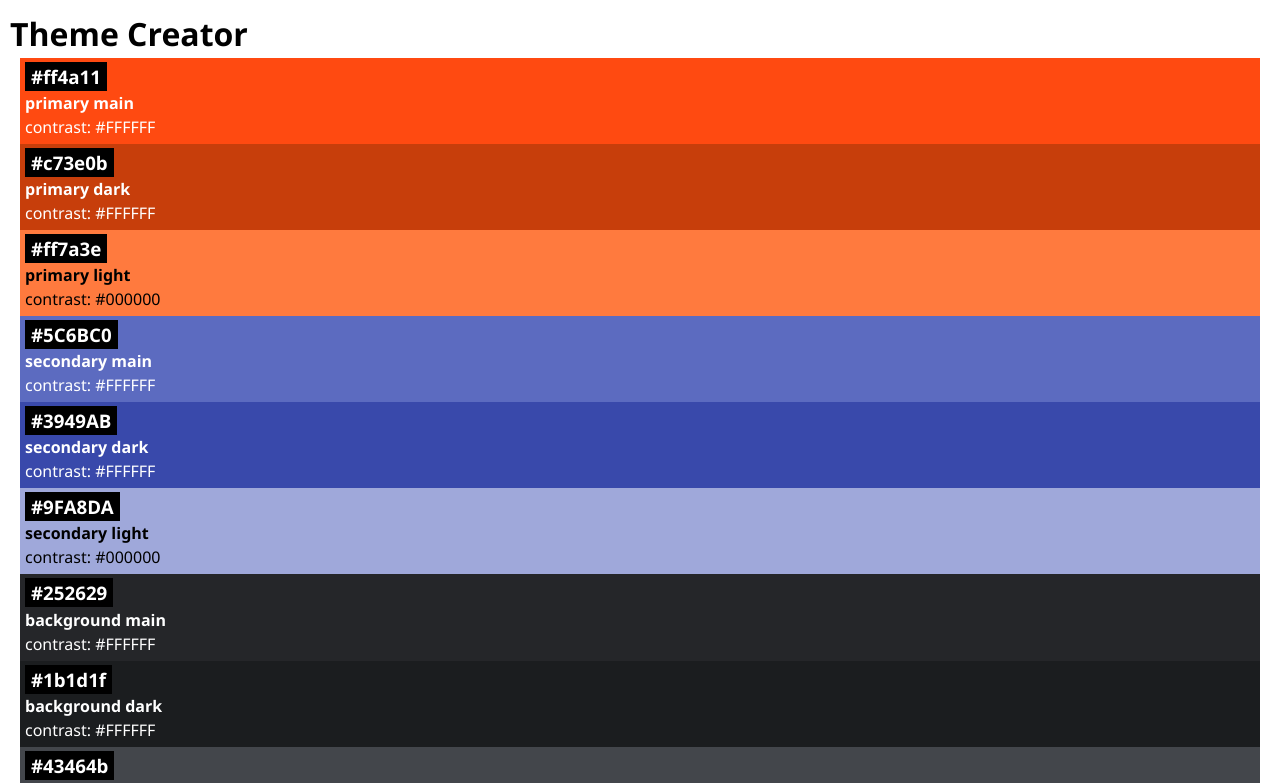
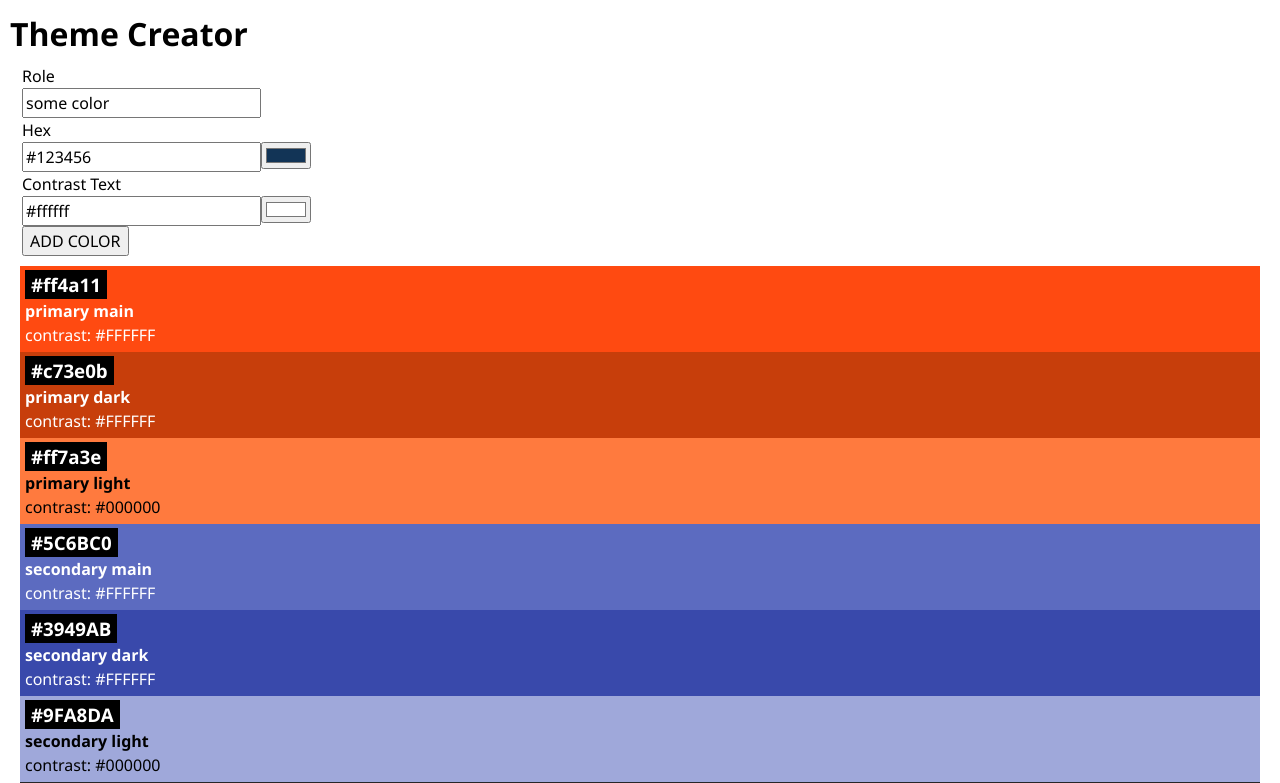
Before and after one commit to denoerss/web-recap-project-4_color-theme-creator-app, a React (Vite) app: page / in a window 1280 px wide. Shown: the top 783 px of the page. Built offline with nearby package versions, Linux system fonts and the light colour scheme.

Commit message:
Implement ColorForm component & use unique ids via uid

```diff
--- a/package.json
+++ b/package.json
@@ -14,7 +14,8 @@
     "@octokit/rest": "^20.1.0",
     "dotenv": "^16.4.5",
     "react": "^18.2.0",
-    "react-dom": "^18.2.0"
+    "react-dom": "^18.2.0",
+    "uid": "^2.0.2"
   },
   "devDependencies": {
     "@types/react": "^18.2.66",
--- a/src/App.jsx
+++ b/src/App.jsx
@@ -1,13 +1,25 @@
 import { initialColors } from "./lib/colors";
+import { useState } from "react";
+
 import Color from "./Components/Color/Color";
+import ColorForm from "./Components/ColorForm/ColorForm";
+
 import "./App.css";
 
 function App() {
+  const [colors, setColors] = useState(initialColors);
+
+  function handleAddColor(newColor) {
+    setColors((prevColors) => [newColor, ...prevColors]);
+  }
+
   return (
     <>
       <h1>Theme Creator</h1>
 
-      {initialColors.map((color) => {
+      <ColorForm onAddColor={handleAddColor} />
+
+      {colors.map((color) => {
         return <Color key={color.id} color={color} />;
       })}
     </>
--- /dev/null
+++ b/src/Components/ColorForm/ColorForm.css
@@ -0,0 +1,10 @@
+.add-color {
+  border: none;
+  display: flex;
+  flex-direction: column;
+}
+
+.input-fields {
+  border: none;
+  padding: 0;
+}
--- /dev/null
+++ b/src/Components/ColorForm/ColorForm.jsx
@@ -0,0 +1,82 @@
+import "./ColorForm.css";
+
+import { useState } from "react";
+import { uid } from "uid";
+
+export default function ColorForm({ onAddColor }) {
+  const [color, setColor] = useState({
+    role: "some color",
+    hex: "#123456",
+    contrastText: "#ffffff",
+  });
+
+  function handleChange(event) {
+    const { id, value } = event.target;
+    setColor(() => ({ ...color, [id]: value }));
+  }
+
+  function handleSubmit(event) {
+    event.preventDefault();
+    const newColor = { id: uid(), ...color }; // generate unique ID for new color
+    onAddColor(newColor); // pass new color to parent component
+    setColor({ role: "some color", hex: "#123456", contrastText: "#ffffff" }); // reset form
+  }
+
+  return (
+    <form
+      className="color-form"
+      aria-label="Color Form"
+      onSubmit={handleSubmit}
+    >
+      <fieldset className="add-color">
+        <label htmlFor="role">Role</label>
+        <fieldset className="input-fields">
+          <input
+            type="text"
+            id="role"
+            value={color.role}
+            onChange={handleChange}
+          />
+        </fieldset>
+
+        <label htmlFor="hex">Hex</label>
+        <fieldset className="input-fields">
+          <input
+            type="text"
+            id="hex"
+            value={color.hex}
+            onChange={handleChange}
+          />
+          <input
+            type="color"
+            id="hex"
+            value={color.hex}
+            onChange={handleChange}
+          />
+        </fieldset>
+
+        <label htmlFor="contrast-text">Contrast Text</label>
+        <fieldset className="input-fields">
+          <input
+            type="text"
+            id="contrastText"
+            value={color.contrastText}
+            onChange={handleChange}
+          />
+          <input
+            type="color"
+            id="contrastText"
+            value={color.contrastText}
+            onChange={handleChange}
+          />
+        </fieldset>
+
+        <fieldset className="input-fields">
+          <button type="submit" aria-label="Add Color">
+            ADD COLOR
+          </button>
+        </fieldset>
+      </fieldset>
+    </form>
+  );
+}
```
Also changed, not shown: 1 other file (tests, documents, lock files or other folders).
